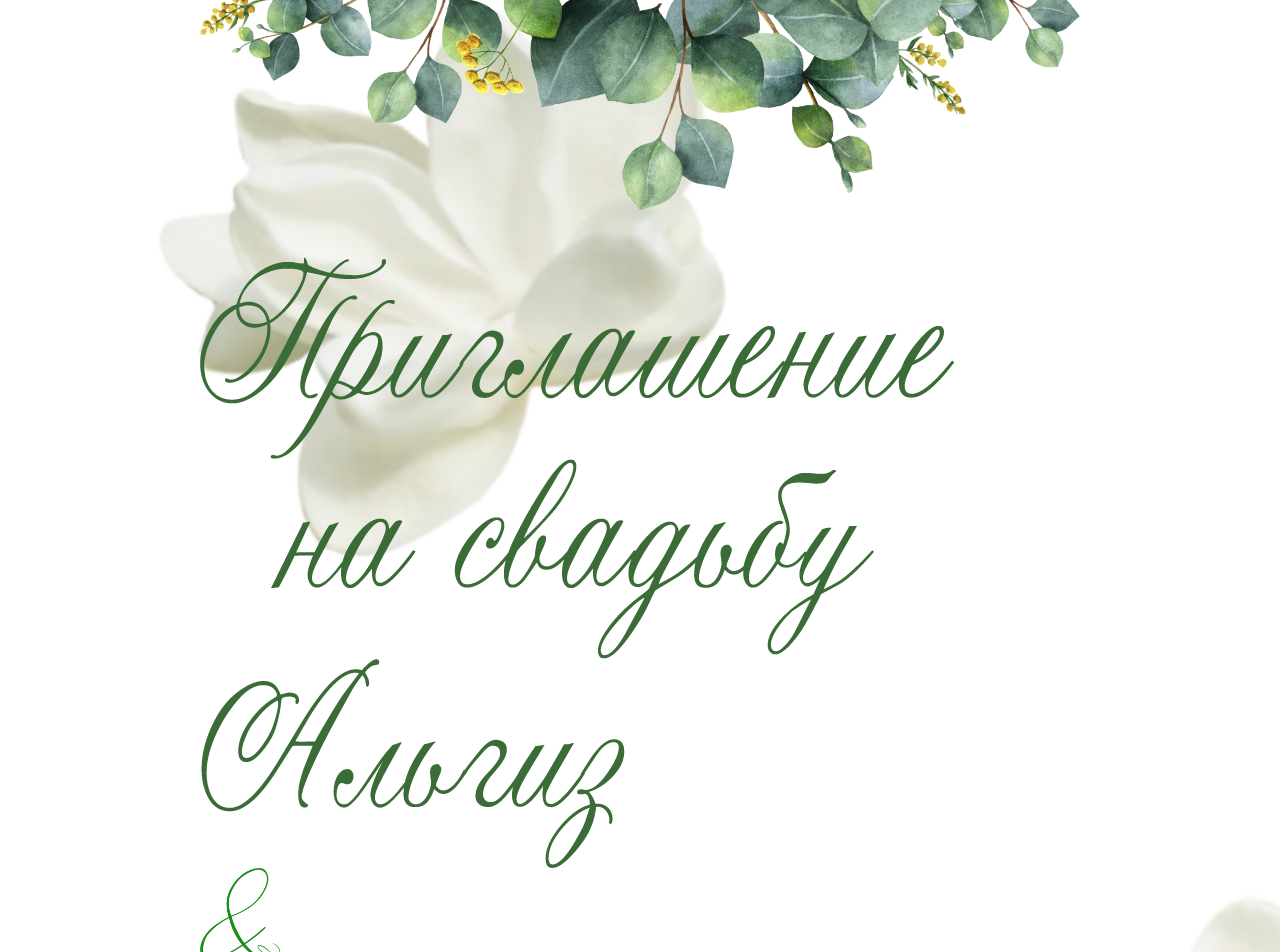
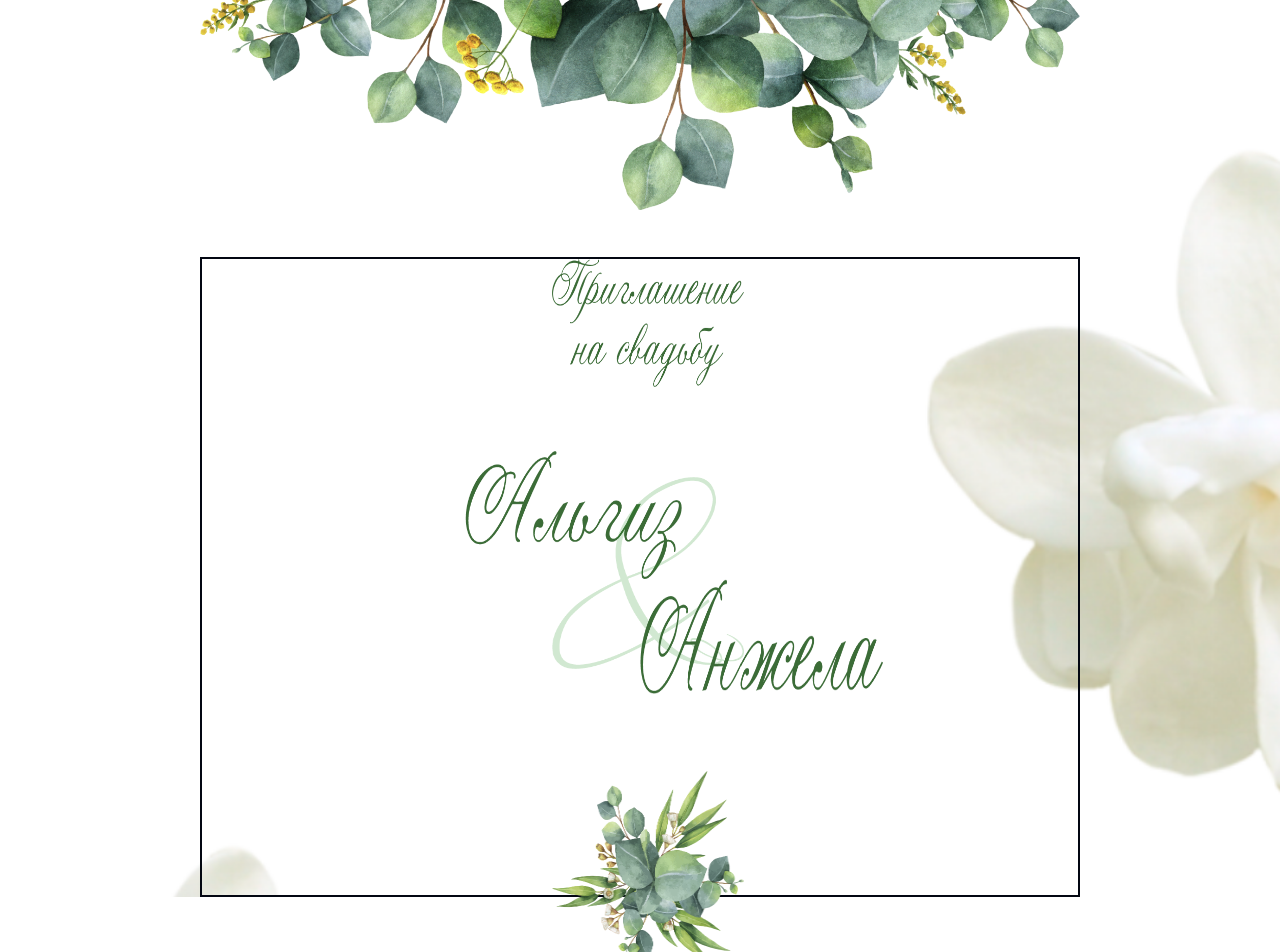
Before and after one commit to Aidarchik/weddingAlgizAndAngela, a React (Create React App) app: page / in a window 1280 px wide. Shown: the top 952 px of the page. Built offline with nearby package versions, Linux system fonts and the light colour scheme.

Commit message:
Размещение картинок

```diff
--- a/src/App.js
+++ b/src/App.js
@@ -19,13 +19,33 @@ function App() {
             className="relative top-[calc(-3.7vw)]"
             alt=""
           ></img>
-          <div>
-            <img src={invite} className="" alt=""></img>
-            <img src={algiz} className="" alt=""></img>
-            <img src={and} className="w-20" alt=""></img>
-            <img src={angela} className="" alt=""></img>
+          <div className="relative border-2 h-[40rem] border-gray-950">
+            <img
+              src={invite}
+              className="absolute top-0 left-[calc(40%)] w-[15vw] h-[10vw]"
+              alt=""
+            ></img>
+            <img
+              src={algiz}
+              className="absolute top-[15vw] left-[calc(30%)] w-[17vw] h-[10vw]"
+              alt=""
+            ></img>
+            <img
+              src={and}
+              className="absolute top-[17vw] left-[calc(40%)] opacity-20 w-[15vw] h-[15vw]"
+              alt=""
+            ></img>
+            <img
+              src={angela}
+              className="absolute top-[25vw] left-[calc(50%)] w-[19vw] h-[9vw]"
+              alt=""
+            ></img>
+            <img
+              src={egg}
+              className="absolute top-[40vw] left-[calc(40%)] w-[15vw] h-[15vw]"
+              alt=""
+            ></img>
           </div>
-          <img src={egg} className="" alt=""></img>
         </div>
       </div>
     </div>
```
